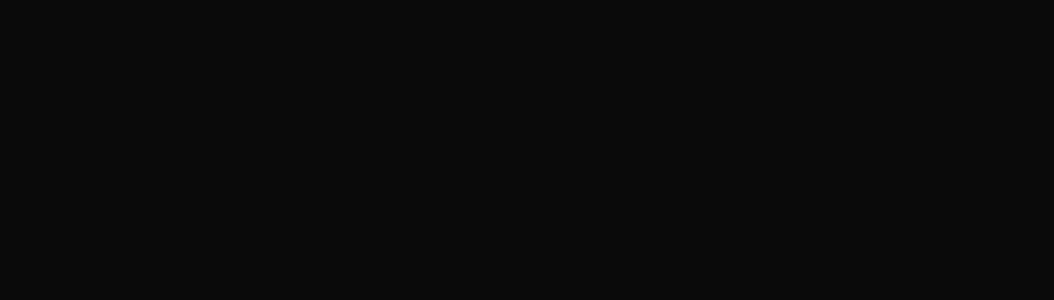
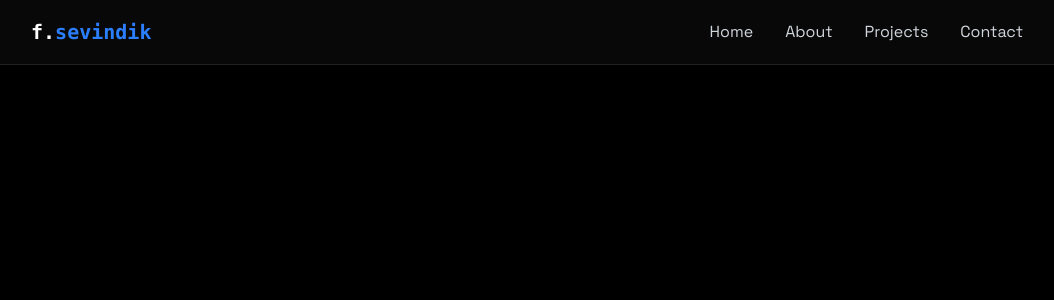
Before and after one commit to fsevindik/portfoliopage, a React (Vite) app: page / in a window 1280 px wide. Shown: the top 300 px of the page, without its empty margins (113-1167 px from the left). Built offline with nearby package versions, Linux system fonts and the light colour scheme.

Commit message:
feat(navbar) implement responsive navbar

```diff
--- a/src/App.jsx
+++ b/src/App.jsx
@@ -2,13 +2,24 @@
 import { LoadingScreen } from "./components/LoadingScreen";
 import "./App.css";
 import { useState } from "react";
+import { Navbar } from "./components/Navbar";
 
 function App() {
   const [isLoaded, setIsLoaded] = useState(false);
+  const [menuOpen, setMenuOpen] = useState(false);
 
-  return <>
-    {!isLoaded && <LoadingScreen onComplete={() => setIsLoaded(true)}/>}
-  </>;
+  return (
+    <>
+      {!isLoaded && <LoadingScreen onComplete={() => setIsLoaded(true)} />}{" "}
+      <div
+        className={`min-h-screen transition-opacity duration-700 ${
+          isLoaded ? "opacity-100" : "opacity-0"
+        } bg-black text-gray-100`}
+      >
+        <Navbar menuOpen={menuOpen} setMenuOpen={setMenuOpen} />
+      </div>
+    </>
+  );
 }
 
 export default App;
--- /dev/null
+++ b/src/components/Navbar.jsx
@@ -0,0 +1,32 @@
+import { useEffect } from 'react';
+
+export const Navbar = ({menuOpen, setMenuOpen}) => {
+
+    useEffect(() => {
+     document.body.style.overflow = menuOpen ? "hidden" : "";
+    }, [menuOpen])
+
+  return (
+    <nav className="fixed top-0 w-full z-40 bg-[rgba(10,10,10,0.8)] backdrop-blur-lg border-b border-white/10 shadow-lg">
+        <div className="max-w-5xl mx-auto px-4 ">
+            <div className="flex justify-between items-center h-16">
+                {" "}
+                <a href="home" className="font-mono text-xl font-bold  text-white">f.
+                    <span className="text-blue-500">sevindik</span>
+                    </a>
+
+                    <div className="w-7 h-5 relative cursor-pointer z-40 md:hidden" onClick={() => setMenuOpen((prev)=> !prev)}>
+                    &#9776;
+                    </div>
+
+                    <div className="hidden md:flex items-center space-x-8">
+                        <a href="home" className="text-gray-300 hover:text-white transition-colors"> Home {" "} </a>
+                        <a href="about" className="text-gray-300 hover:text-white transition-colors"> About {" "} </a>
+                        <a href="projects" className="text-gray-300 hover:text-white transition-colors"> Projects {" "} </a>
+                        <a href="contact" className="text-gray-300 hover:text-white transition-colors"> Contact {" "} </a>
+                    </div>
+            </div>
+        </div>
+    </nav>
+  );
+};
--- a/src/index.css
+++ b/src/index.css
@@ -7,6 +7,20 @@
   font-family: "Space Grotesk", sans-serif;
   background: #0a0a0a;
   color: #f3f4f6;
+}
+@layer utilities {
+  @keyframes blink  {
+    0%, 100% {
+      opacity: 1;
+    }
+    50% {
+      opacity: 0;
+    }
+  }
+}
+
+.animate-blink {
+  animation: blink 0.8s ease infinite;
 }
 
 @keyframes loading-bar {
```
